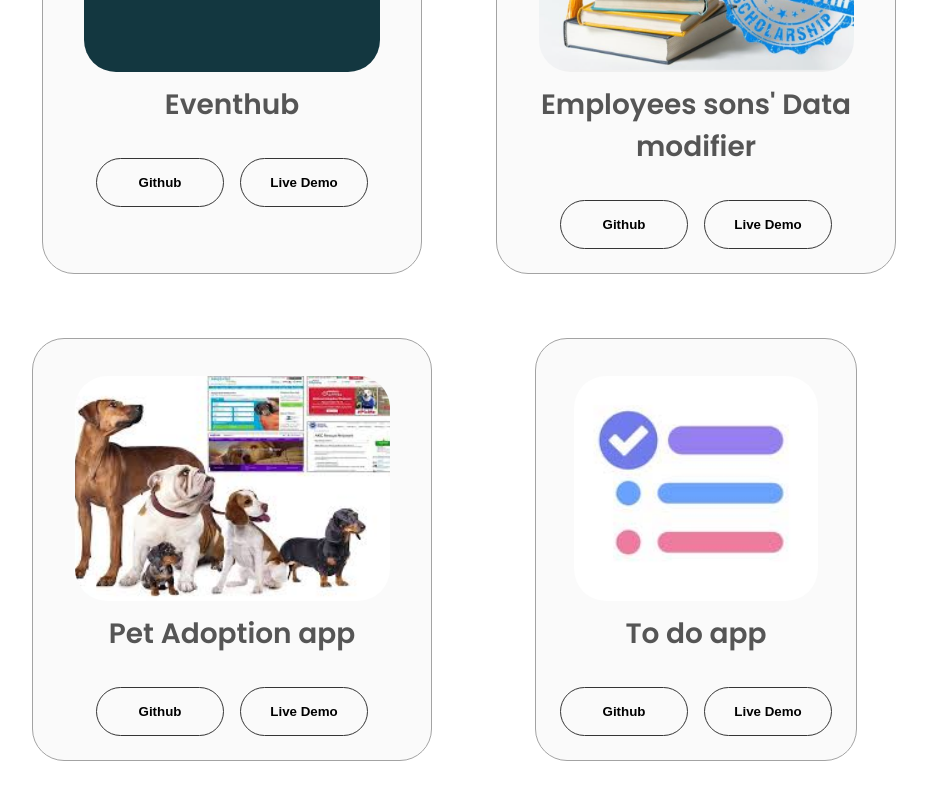
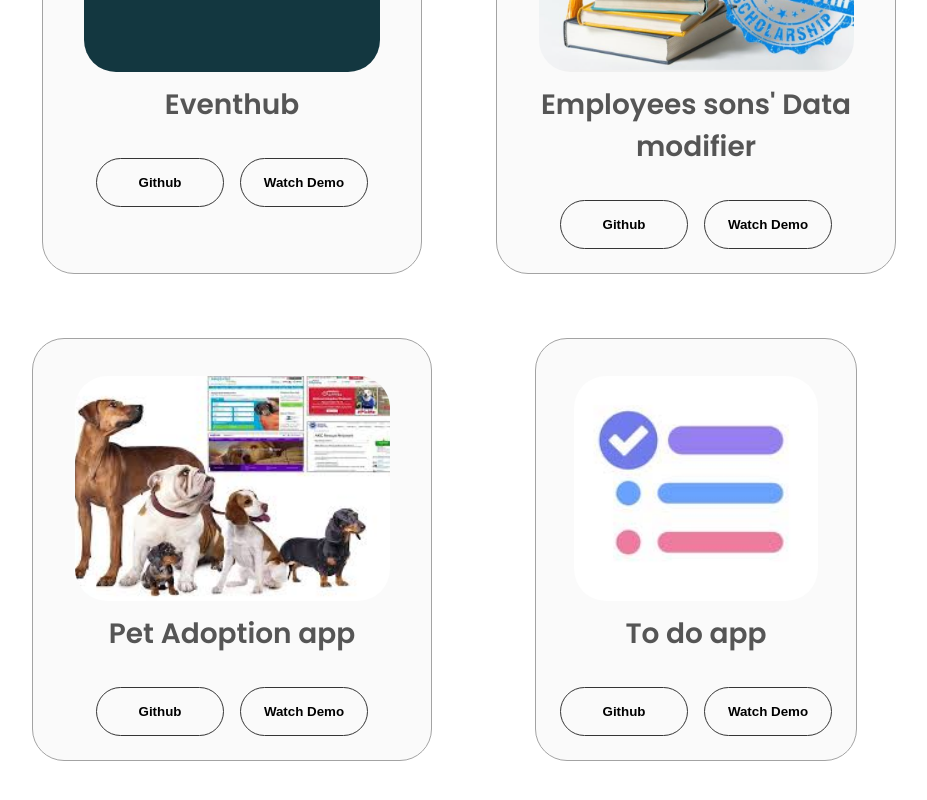
Before and after one commit to oussama-harrathi/Portfolio, a plain HTML site: page index.html in a window 1280 px wide. Shown: the part 2839-3639 px from the top of the page, without its empty margins (176-1103 px from the left). Drawn offline with Linux system fonts and the light colour scheme.

Commit message:
Demo videos

```diff
--- a/index.html
+++ b/index.html
@@ -278,7 +278,7 @@ I'm eager to embark on a fulfilling career in the tech industry.
                 class="btn btn-color-2 project-btn"
                 onclick="location.href='https://github.com/oussama-harrathi/Eventhub-frontend/blob/master/src/assets/Eventhub%20Demo.mp4'"
               >
-                Live Demo
+                Watch Demo
               </button>
             </div>
           </div>
@@ -302,7 +302,7 @@ I'm eager to embark on a fulfilling career in the tech industry.
                 class="btn btn-color-2 project-btn"
                 onclick="location.href='https://github.com/oussama-harrathi/Internship_userapp/blob/master/src/assets/how%20to%20record%20screen%20on%20windows%2011%20-%20Google%20Search%20-%20Google%20Chrome%202023-08-21%2021-07-49.mp4'"
               >
-                Live Demo
+                Watch Demo
               </button>
             </div>
           </div>
@@ -328,7 +328,7 @@ I'm eager to embark on a fulfilling career in the tech industry.
                 class="btn btn-color-2 project-btn"
                 onclick="location.href='https://github.com/oussama-harrathi/php-adoption_app/blob/master/Adoption%20Web%20App%20-%20Welcome%20-%20Google%20Chrome%202023-06-10%2001-17-25%20(1).mp4'"
               >
-                Live Demo
+                Watch Demo
               </button>
             </div>
           </div>
@@ -354,7 +354,7 @@ I'm eager to embark on a fulfilling career in the tech industry.
                 class="btn btn-color-2 project-btn"
                 onclick="location.href='https://github.com/oussama-harrathi/my-todo_app/blob/main/Svelte%20app%20-%20Google%20Chrome%202023-11-19%2015-20-28.mp4'"
               >
-                Live Demo
+                Watch Demo
               </button>
             </div>
           </div>
```
